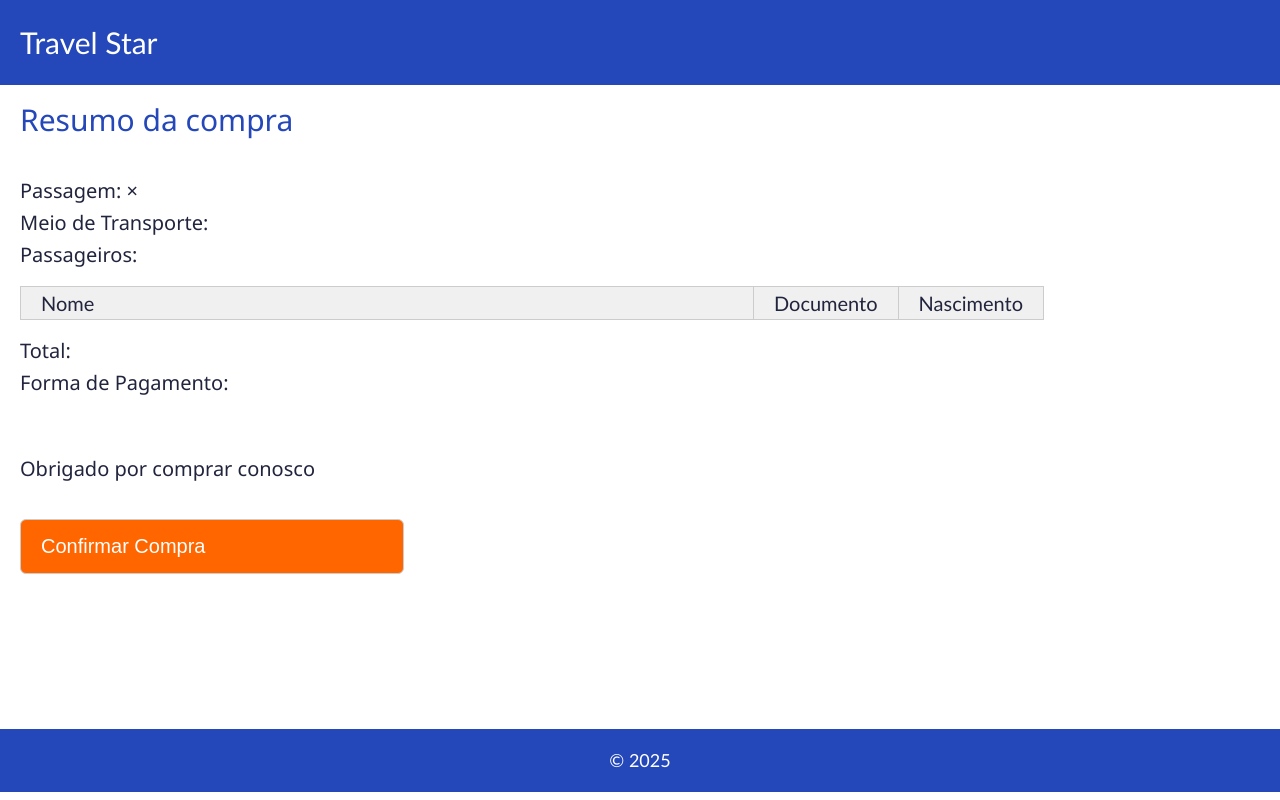
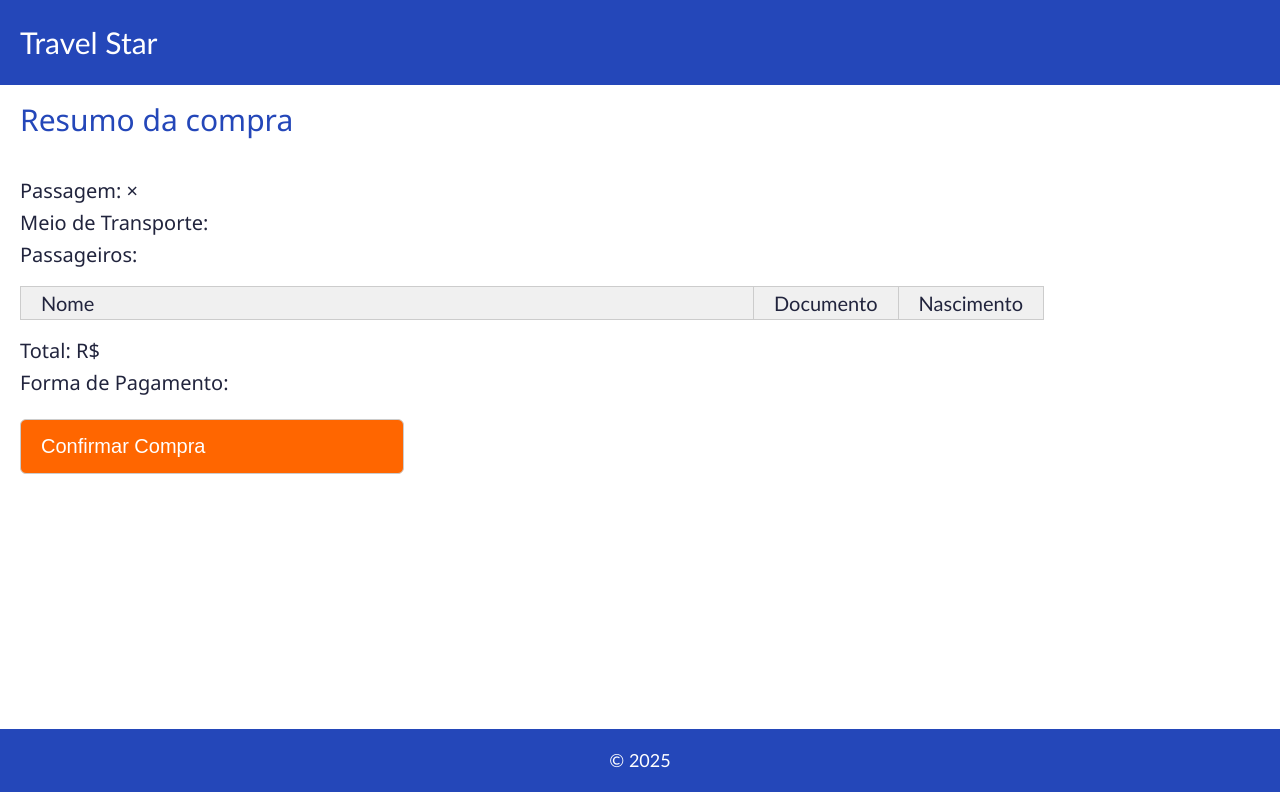
Before and after one commit to lluissf/Projeto-Viagens, a Vue app: page /resumo in a window 1280 px wide. Built offline with nearby package versions, Linux system fonts and the light colour scheme.

Commit message:
adicionando o dia e horario e emepresa

```diff
--- a/src/stores/passageiros.js
+++ b/src/stores/passageiros.js
@@ -3,7 +3,7 @@ import { defineStore } from 'pinia'
 
 export const usePassageiros = defineStore('passageiros', () => {
   const passageiros = ref([]) // Começa com lista vazia
-    const totalCompra = ref("")
+  const totalCompra = ref("")
 
   return { passageiros, totalCompra }
 })
--- a/src/stores/resumo.js
+++ b/src/stores/resumo.js
@@ -26,11 +26,6 @@ export const useResumoCompra = defineStore('resumoCompra', () => {
     cidades.value.find(c => c.id === cidade_destino.value)?.nome || ''
   )
 
- const Empresa = computed(() => empresa_viagem.value || '')
-
- const Tipo = computed(() => tipo_viagem.value || '')
-
-
   return {
    cidadeOrigem,
    cidadeDestino,
@@ -39,8 +34,6 @@ return {
    totalCompra,
    FormaSelecionada,
    cidades,
-  Empresa,
-  Tipo,
  }
 
 })
--- a/src/views/GerarPassagensView.vue
+++ b/src/views/GerarPassagensView.vue
@@ -23,9 +23,9 @@ function gerarPDF() {
 
       <h2>Meio de Transporte: {{ resumoCompraStore.meioSelecionado }}</h2>
 
-      <h2>Empresa: {{ resumoCompraStore.Empresa }}</h2>
+      <h2>Empresa: {{  }}</h2>
 
-      <h2>Tipo: {{ resumoCompraStore.Tipo }}</h2>
+      <h2>Tipo: {{  }} ás {{ }} do Dia: {{  }}</h2>
 
       <h2>Passageiros:</h2>
       <table>
--- a/src/views/ResumoView.vue
+++ b/src/views/ResumoView.vue
@@ -42,11 +42,9 @@ const router = useRouter()
       </tbody>
     </table>
 
-    <h2>Total: {{ passageirosStore.totalCompra }}</h2>
+    <h2>Total: R$ {{ passageirosStore.totalCompra }}</h2>
 
     <h2>Forma de Pagamento: {{ pagamentoStore.FormaSelecionada }}</h2>
-
-    <h3>Obrigado por comprar conosco</h3>
 
     <button @click="router.push('/gerar-passagens')">Confirmar Compra</button>
   </div>
```
Lines whose indentation alone changed are shown as unchanged.
